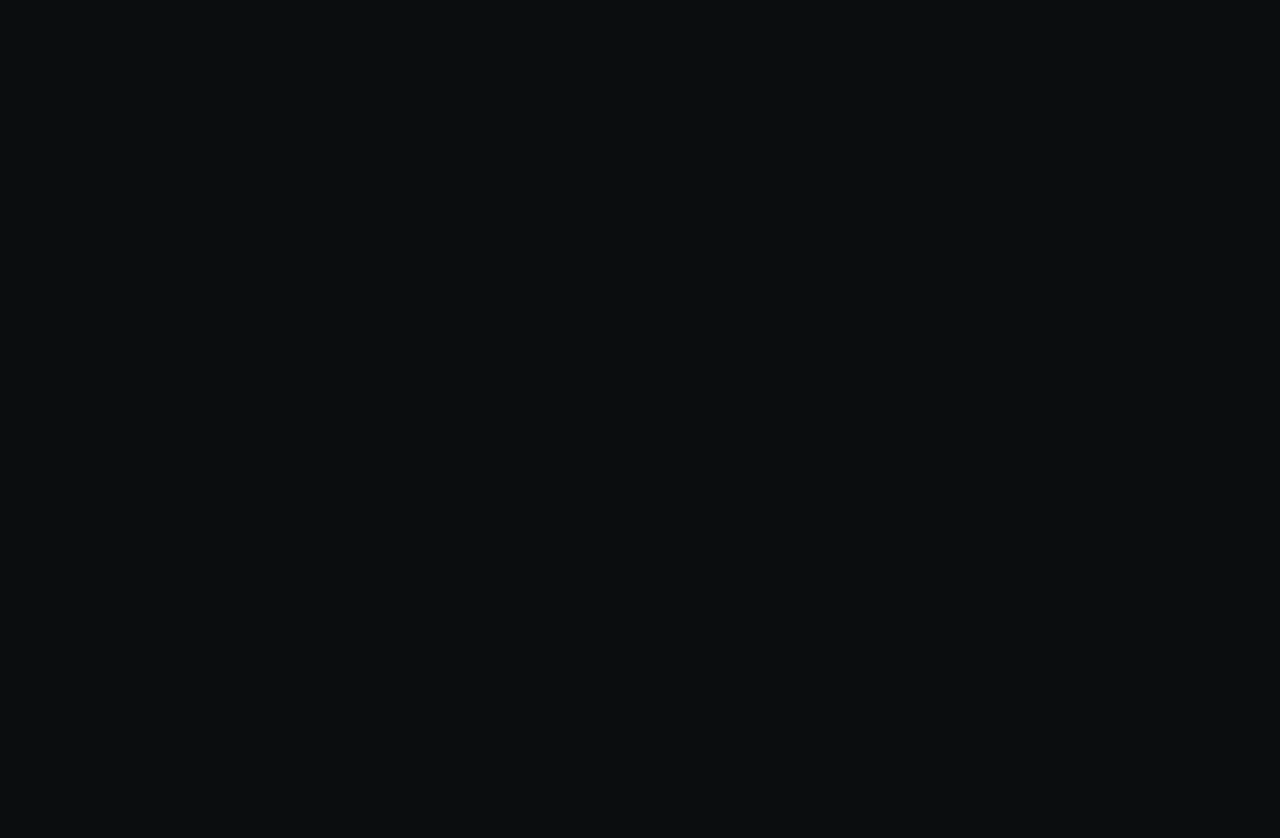
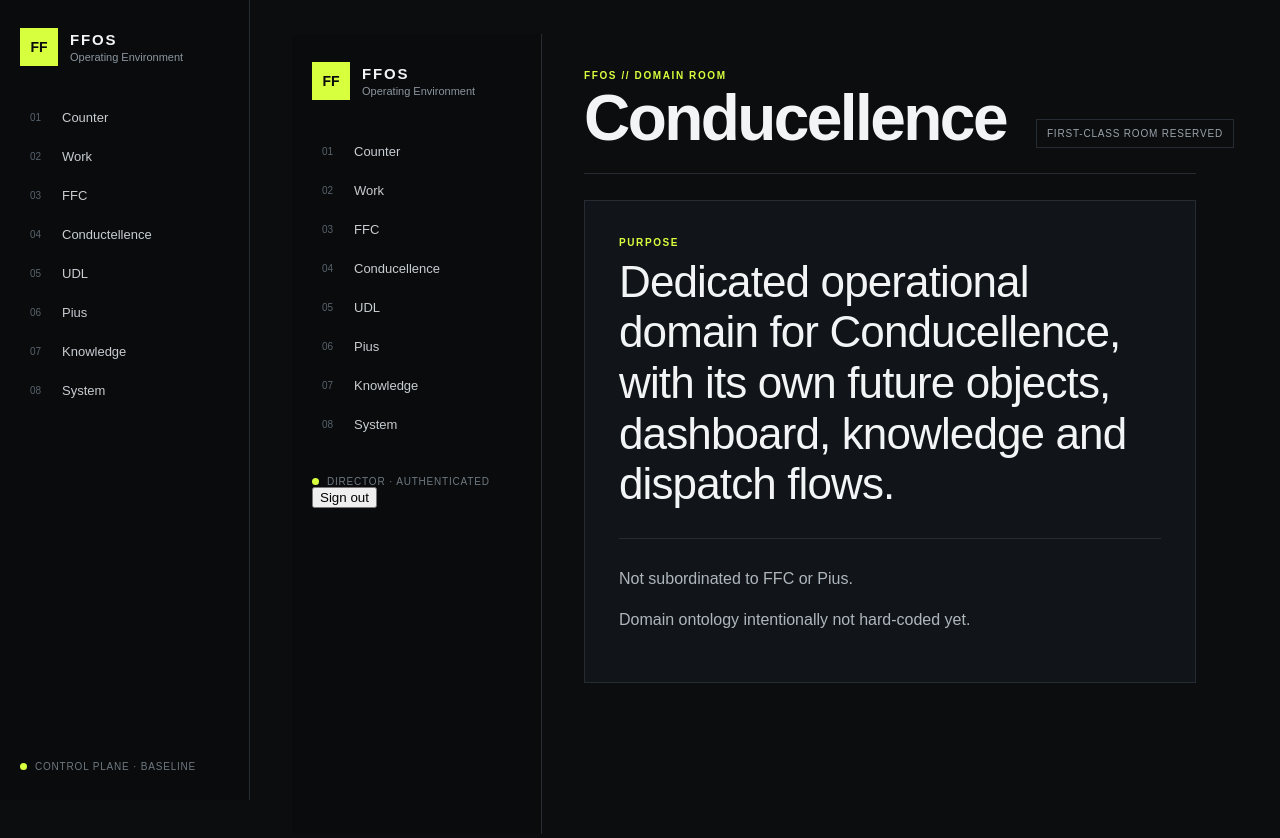
Before and after one commit to Motherpher/FFOS, a Next.js app in the folder apps/web/: page /conducellence in a window 1280 px wide. Before the commit this address had no page. Shown: the top 838 px of the page. Before the commit the page ends 800 px from the top, so only its background shows below. Built offline with nearby package versions, Linux system fonts and the light colour scheme.

Commit message:
WP-02: move domain rooms behind authenticated route group

```diff
--- /dev/null
+++ b/apps/web/app/(protected)/[space]/page.tsx
@@ -0,0 +1,81 @@
+import { notFound } from "next/navigation";
+
+type Space = {
+  title: string;
+  status: string;
+  description: string;
+  notes: string[];
+};
+
+const spaces: Record<string, Space> = {
+  work: {
+    title: "Work",
+    status: "ROOM ACTIVE · DATA MODEL PENDING",
+    description: "Projects, missions, work packages, runs, outputs and decisions will converge here.",
+    notes: ["WP-03 will define canonical objects.", "No live operational state is written yet."],
+  },
+  ffc: {
+    title: "FFC",
+    status: "ROOM RESERVED",
+    description: "Form & Flöde company and assignment layer: clients, assignments, RAMx, proposals, portfolio and commercial operating context.",
+    notes: ["Existing domain material remains outside this shell until explicit integration."],
+  },
+  conducellence: {
+    title: "Conducellence",
+    status: "FIRST-CLASS ROOM RESERVED",
+    description: "Dedicated operational domain for Conducellence, with its own future objects, dashboard, knowledge and dispatch flows.",
+    notes: ["Not subordinated to FFC or Pius.", "Domain ontology intentionally not hard-coded yet."],
+  },
+  udl: {
+    title: "UDL",
+    status: "EXTERNAL DESTINATION · CONNECTOR PENDING",
+    description: "UDL remains its own product/site. FFOS will move approved UDL_READY dispatches to the UDL destination and record deployment outcome.",
+    notes: ["Target flow: READY → UDL_READY → Director approval → publish → confirmation → CLOSED.", "WP-07 will implement the destination contract."],
+  },
+  pius: {
+    title: "Pius",
+    status: "RESERVED · NOT CONNECTED",
+    description: "This room is deliberately neutral while the lengthy Pius upgrade is underway.",
+    notes: ["No current Pius runtime is being frozen into software.", "Future integration must bind to the canonical completed architecture."],
+  },
+  knowledge: {
+    title: "Knowledge",
+    status: "ROOM ACTIVE · INDEX PENDING",
+    description: "Future access layer for canonical documents, matrices, research, specifications and system artifacts.",
+    notes: ["Knowledge sources remain authoritative where they currently reside."],
+  },
+  system: {
+    title: "System",
+    status: "AUTHORITY BOUNDARY ACTIVE · REGISTRY PENDING",
+    description: "Registry, integrations, versions, deployment state, permissions, health and audit functions.",
+    notes: ["WP-02 establishes Director authentication.", "WP-04 introduces the first persistent registry."],
+  },
+};
+
+export function generateStaticParams() {
+  return Object.keys(spaces).map((space) => ({ space }));
+}
+
+export default async function SpacePage({ params }: { params: Promise<{ space: string }> }) {
+  const { space } = await params;
+  const data = spaces[space];
+  if (!data) notFound();
+
+  return (
+    <>
+      <header className="topbar">
+        <div>
+          <p className="eyebrow">FFOS // DOMAIN ROOM</p>
+          <h1>{data.title}</h1>
+        </div>
+        <div className="runtime">{data.status}</div>
+      </header>
+      <section className="panel roomHero">
+        <p className="eyebrow">PURPOSE</p>
+        <h2>{data.description}</h2>
+        <div className="rule" />
+        {data.notes.map((note) => <p key={note}>{note}</p>)}
+      </section>
+    </>
+  );
+}
```
